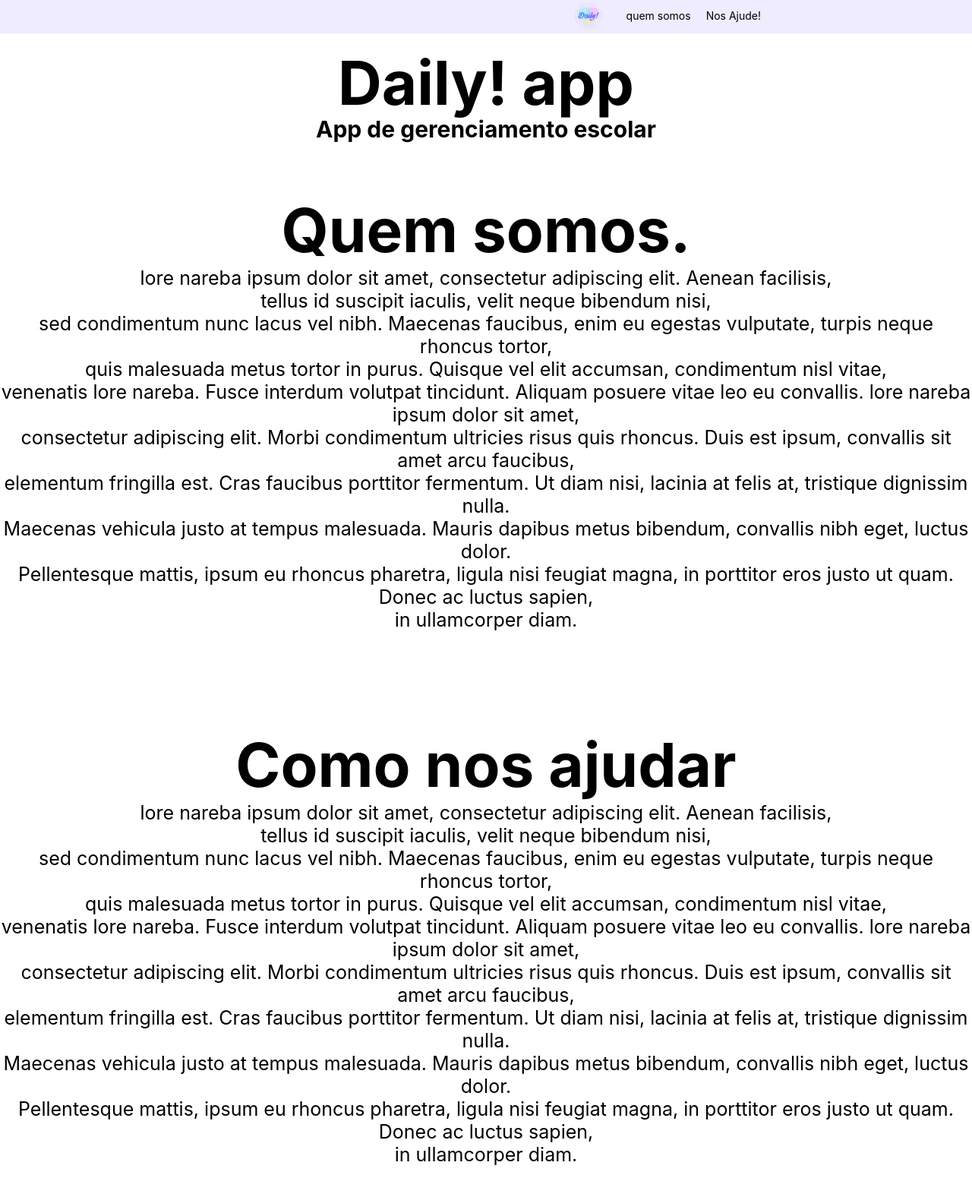
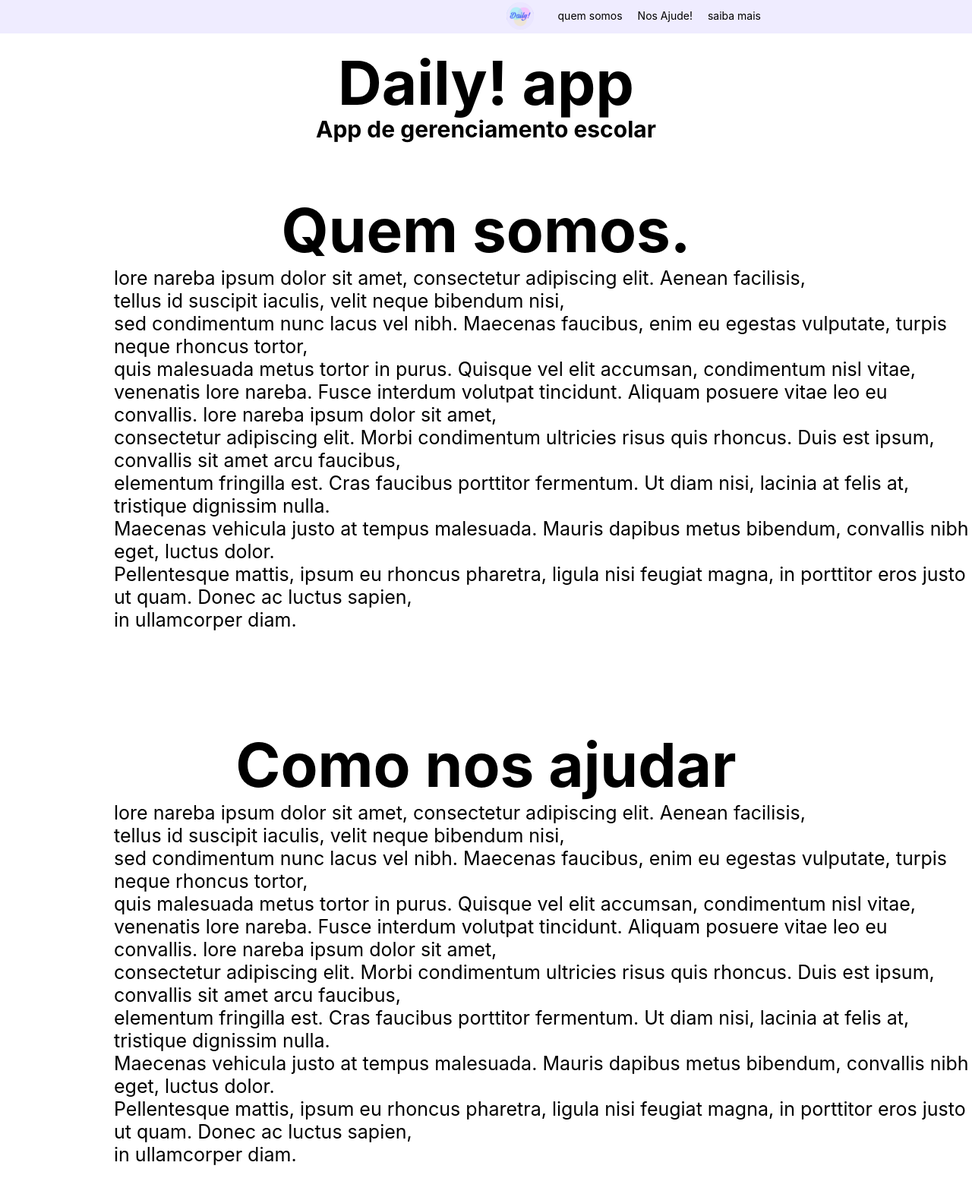
Before and after one commit to hacker-de-repo/dailyappproject.github.io, a plain HTML site: page index.html in a window 1280 px wide. Shown: the whole page at 76% size. Drawn offline with nearby package versions, Linux system fonts and the light colour scheme.

Commit message:
so umas animação
aaaaaaaaaaaa

```diff
--- a/css/index.css
+++ b/css/index.css
@@ -78,6 +78,7 @@
 }
 .para{
 
-    text-align: center;
+    text-align: left;
+    margin-left: 15rem;
     font-size: 25px;
 }
--- a/index.html
+++ b/index.html
@@ -30,15 +30,19 @@
             <li  class="nav-item">
                 <a href="#ajuda" class="nav-link">Nos Ajude!</a>
             </li>
+            <li  class="nav-item">
+                <a href="/saibamais/" class="nav-link">saiba mais</a>
+            </li>
+
 
         </ul>
     </div>
 </header>
-<div class="title">
+<div data-aos="fade-down" class="title">
     <h1 class="title head" id="head">Daily! app</h1>
     <h3 class="title subhead">App de gerenciamento escolar</h3>
 </div>
-<section class="hero quem-somos" id="quem-somos">
+<section data-aos="fade-down" class="hero quem-somos" id="quem-somos">
     <h1 class="title">Quem somos.</h1>
     <p class="para">
         lore nareba ipsum dolor sit amet, consectetur adipiscing elit. Aenean facilisis,<br>
@@ -53,9 +57,9 @@
         in ullamcorper diam. <br>
     </p>
 </section>
-<section class="hero ajudar" id="ajuda">
-    <h1 class="title">Como nos ajudar</h1>
-    <p class="para">
+<section  class="hero ajudar" id="ajuda">
+    <h1 data-aos="fade-down" class="title">Como nos ajudar</h1>
+    <p data-aos="fade-left"class="para">
         lore nareba ipsum dolor sit amet, consectetur adipiscing elit. Aenean facilisis,<br>
         tellus id suscipit iaculis, velit neque bibendum nisi,<br>
         sed condimentum nunc lacus vel nibh. Maecenas faucibus, enim eu egestas vulputate, turpis neque rhoncus tortor,<br>
```
Also changed, not shown: saibamais/index.html (added, +11 -0 lines).
